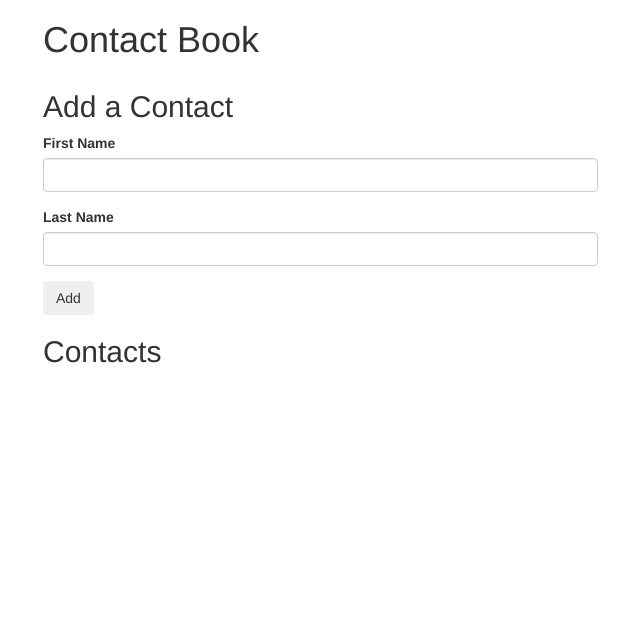
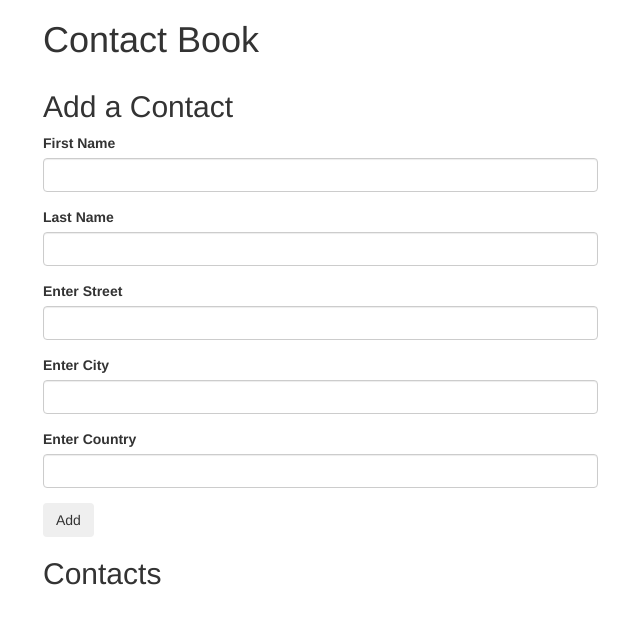
Before and after one commit to Sundaybrian/address-bk, a plain HTML site: page index.html in a window 1280 px wide. Shown: the whole page, without its empty margins (27-667 px from the left). Drawn offline with Linux system fonts and the light colour scheme.

Commit message:
Add the address form inputs

```diff
--- a/index.html
+++ b/index.html
@@ -28,6 +28,21 @@
             <div class="form-group">
               <label for="new-last-name">Last Name</label>
               <input type="text" class="form-control" id="new-last-name">
+
+            </div>
+            <div class="form-group">
+              <label for="new-street">Enter Street </label>
+              <input type="text" class="form-control" id="new-street">
+
+            </div>
+            <div class="form-group">
+              <label for="new-city">Enter City </label>
+              <input type="text" class="form-control" id="new-city">
+
+            </div>
+            <div class="form-group">
+              <label for="new-country">Enter Country </label>
+              <input type="text" class="form-control" id="new-country">
 
             </div>
             <button type="submit" class="btn">Add</button>
```
